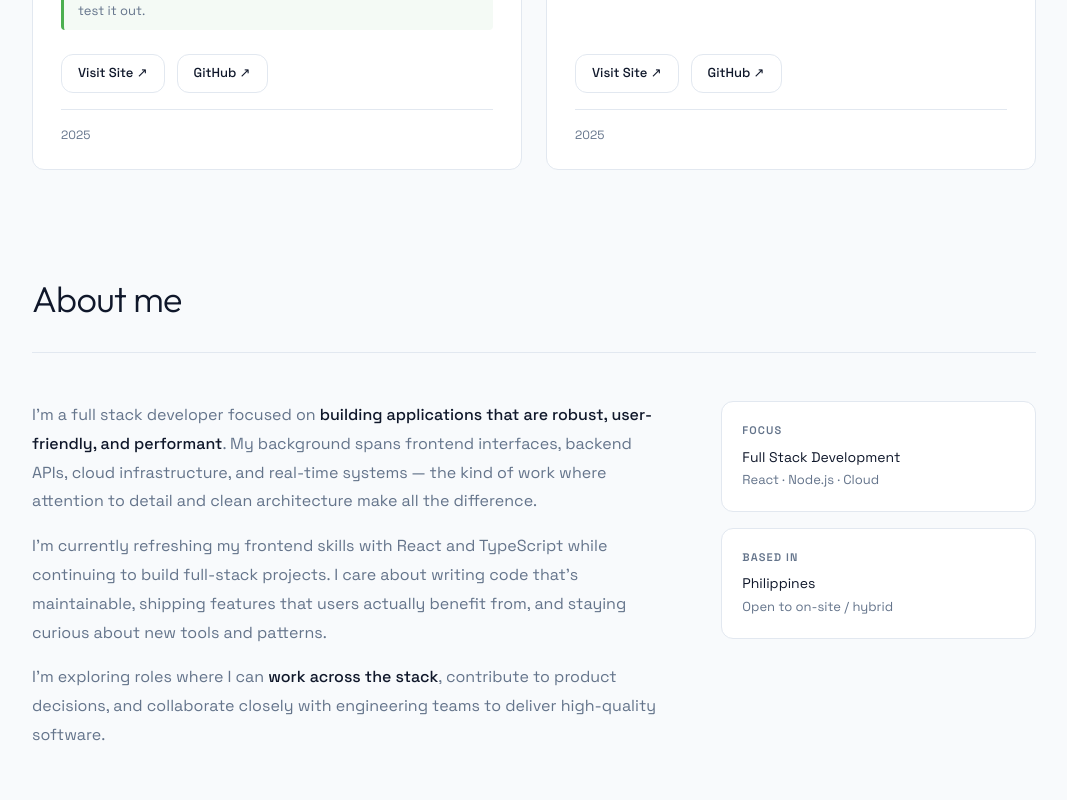
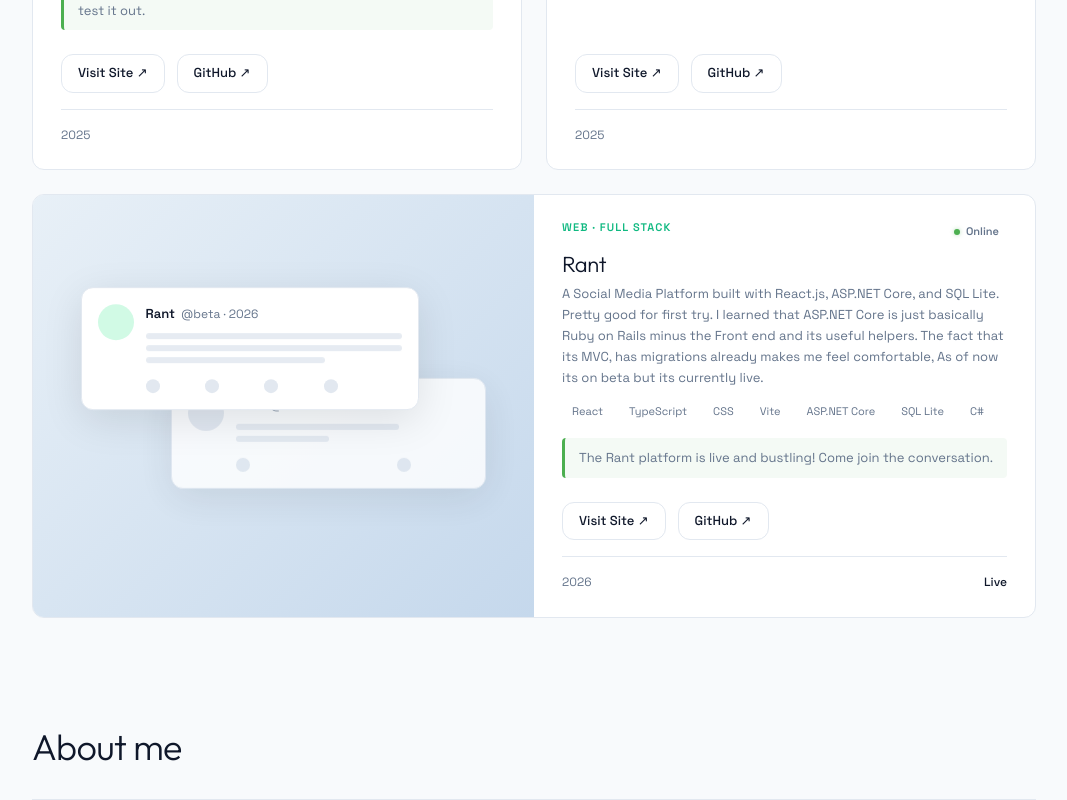
Before and after one commit to hausenlot/hausen_portfolio-v2, a React (Vite) app: page / in a window 1280 px wide. Shown: the part 2124-2924 px from the top of the page, without its empty margins (106-1173 px from the left). Built offline with nearby package versions, Linux system fonts and the light colour scheme.

Commit message:
Added a new Project that Ive been workingg for the past 2 weeks (research, testing / protyping and implementation)

```diff
--- a/src/components/Work.tsx
+++ b/src/components/Work.tsx
@@ -12,11 +12,26 @@ const Work = () => {
 
             const checkProjectStatus = (url: string) => {
                 return new Promise<string>((resolve) => {
-                    const img = new Image();
-                    img.onload = () => resolve("Online");
-                    img.onerror = () => resolve("Offline");
-                    // Append vite.svg and a timestamp to bypass cache
-                    img.src = `${url}vite.svg?t=${new Date().getTime()}`;
+                    const icons = ['favicon.svg', 'vite.svg', 'favicon.ico', 'favicon.png'];
+                    let currentIconIndex = 0;
+
+                    const tryNextIcon = () => {
+                        if (currentIconIndex >= icons.length) {
+                            resolve("Offline");
+                            return;
+                        }
+
+                        const img = new Image();
+                        img.onload = () => resolve("Online");
+                        img.onerror = () => {
+                            currentIconIndex++;
+                            tryNextIcon();
+                        };
+                        // Append icon and a timestamp to bypass cache
+                        img.src = `${url}${icons[currentIconIndex]}?t=${new Date().getTime()}`;
+                    };
+
+                    tryNextIcon();
                 });
             };
 
@@ -101,6 +116,48 @@ const Work = () => {
                                                 <div className="server-lines">
                                                     <div className="s-line"></div>
                                                     <div className="s-line"></div>
+                                                </div>
+                                            </div>
+                                        </div>
+                                    </div>
+                                );
+                            case 'social':
+                                return (
+                                    <div className="thumb-feed">
+                                        <div className="thumb-social-tw">
+                                            <div className="tw-avatar"></div>
+                                            <div className="tw-content">
+                                                <div className="tw-header">
+                                                    <div className="tw-name">Rant</div>
+                                                    <div className="tw-handle">@beta · 2026</div>
+                                                </div>
+                                                <div className="tw-text">
+                                                    <div className="tw-line"></div>
+                                                    <div className="tw-line"></div>
+                                                    <div className="tw-line mid"></div>
+                                                </div>
+                                                <div className="tw-actions">
+                                                    <div className="tw-action"></div>
+                                                    <div className="tw-action"></div>
+                                                    <div className="tw-action"></div>
+                                                    <div className="tw-action"></div>
+                                                </div>
+                                            </div>
+                                        </div>
+                                        <div className="thumb-social-tw secondary">
+                                            <div className="tw-avatar secondary"></div>
+                                            <div className="tw-content">
+                                                <div className="tw-header">
+                                                    <div className="tw-name">User</div>
+                                                    <div className="tw-handle">@dev · 2m</div>
+                                                </div>
+                                                <div className="tw-text">
+                                                    <div className="tw-line mid"></div>
+                                                    <div className="tw-line short"></div>
+                                                </div>
+                                                <div className="tw-actions">
+                                                    <div className="tw-action"></div>
+                                                    <div className="tw-action"></div>
                                                 </div>
                                             </div>
                                         </div>
@@ -423,6 +480,107 @@ const Work = () => {
                     border-radius: 1px;
                 }
 
+                /* Twitter-style Social Art */
+                .thumb-feed {
+                    position: relative;
+                    width: 90%;
+                    height: 80%;
+                    display: flex;
+                    align-items: center;
+                    justify-content: center;
+                }
+                .thumb-social-tw {
+                    position: absolute;
+                    width: 75%;
+                    background: var(--surface);
+                    border-radius: 12px;
+                    padding: 16px;
+                    border: 1px solid var(--border);
+                    display: flex;
+                    gap: 12px;
+                    animation: float 6s ease-in-out infinite;
+                    box-shadow: 0 10px 40px rgba(0,0,0,0.1);
+                    z-index: 2;
+                    top: 15%;
+                    left: 5%;
+                }
+                .thumb-social-tw.secondary {
+                    z-index: 1;
+                    top: 45%;
+                    left: 25%;
+                    width: 70%;
+                    animation-delay: -3s;
+                    opacity: 0.8;
+                }
+                .tw-line.short { width: 40%; }
+                @keyframes float {
+                    0%, 100% { transform: translateY(0); }
+                    50% { transform: translateY(-12px); }
+                }
+                .tw-avatar {
+                    width: 36px;
+                    height: 36px;
+                    border-radius: 50%;
+                    background: var(--accent-light);
+                    flex-shrink: 0;
+                }
+                .tw-avatar.secondary {
+                    background: var(--border);
+                }
+                .tw-content {
+                    flex: 1;
+                    display: flex;
+                    flex-direction: column;
+                    gap: 8px;
+                }
+                .tw-header {
+                    display: flex;
+                    align-items: center;
+                    gap: 6px;
+                }
+                .tw-name {
+                    font-size: 13px;
+                    font-weight: 700;
+                    color: var(--ink);
+                }
+                .tw-handle {
+                    font-size: 12px;
+                    color: var(--ink-muted);
+                }
+                .tw-text {
+                    display: flex;
+                    flex-direction: column;
+                    gap: 6px;
+                }
+                .tw-line {
+                    height: 6px;
+                    background: var(--border);
+                    border-radius: 3px;
+                    animation: pulse-line 3s ease-in-out infinite;
+                }
+                .tw-line.mid { width: 70%; }
+                @keyframes pulse-line {
+                    0%, 100% { opacity: 1; }
+                    50% { opacity: 0.5; }
+                }
+                .tw-actions {
+                    display: flex;
+                    justify-content: space-between;
+                    margin-top: 8px;
+                    padding-right: 25%;
+                }
+                .tw-action {
+                    width: 14px;
+                    height: 14px;
+                    border-radius: 50%;
+                    background: var(--border);
+                    transition: transform 0.2s, background 0.2s;
+                }
+                .work-card:hover .tw-action {
+                    background: var(--accent-light);
+                    transform: scale(1.1);
+                }
+
                 .work-body {
                     padding: 24px 28px;
                     display: flex;
@@ -579,7 +737,7 @@ const Work = () => {
                     .work-section { padding: 30px 24px; }
                     .work-grid { grid-template-columns: 1fr; }
                     .work-card.featured { grid-template-columns: 1fr; display: flex; flex-direction: column; }
-                    .work-card.featured .work-thumb { height: auto; }
+                    .work-card.featured .work-thumb { height: auto; aspect-ratio: 16/10; }
                 }
             `}</style>
         </section>
--- a/src/data/projects.ts
+++ b/src/data/projects.ts
@@ -14,7 +14,7 @@ export interface Project {
     repo?: string;
     featured?: boolean;
     checkUrl?: string;
-    thumbnailType?: 'dashboard' | 'terminal' | 'server' | 'api';
+    thumbnailType?: 'dashboard' | 'terminal' | 'server' | 'api' | 'social';
     offlineMessage?: string;
     onlineMessage?: string;
     demoUrl?: string;
@@ -70,9 +70,27 @@ export const projects: Project[] = [
         descriptionDesktop: "So what did the audio said? Yes, I will tell you. Drag and drop the file, pick output and there you go. Free STT service. Just make sure you speak english.",
         description: "So what did the audio said? Yes, I will tell you. Drag and drop the file, pick output and there you go. Free STT service. Just make sure you speak english.",
         thumbnailType: 'terminal',
-        offlineMessage: "My local server is currently asleep 💤. Feel free to contact me if you'd like me to spin it up for you to test.",
+        offlineMessage: "It's down, No plan on running it due to the fact that it consumes too much RAM and most of the time its on IDLE, so no I wont run this again.",
         onlineMessage: "The STT microservice runs hot! Ready to transcribe your audio right now.",
         demoUrl: "https://www.youtube.com/@hausenlot"
+    },
+    {
+        title: 'Rant',
+        description: 'A Social Media Platform built with React.js, ASP.NET Core, and SQL Lite. Pretty good for first try. I learned that ASP.NET Core is just basically Ruby on Rails minus the Front end and its useful helpers. The fact that its MVC, has migrations already makes me feel comfortable, As of now its on beta but its currently live.',
+        tech: ['React', 'TypeScript', 'CSS', 'Vite', 'ASP.NET Core', 'SQL Lite', 'C#'],
+        category: 'Web · Full Stack',
+        year: '2026',
+        impact: 'Live',
+        thumbGradient: 'linear-gradient(135deg, #E8F0F7 0%, #C5D8EC 100%)',
+        thumbGradientDark: 'linear-gradient(135deg, #141C26 0%, #1A2636 100%)',
+        repo: 'https://github.com/hausenlot/socmed-backend',
+        url: 'https://social.polobutporo.xyz/',
+        featured: true,
+        thumbnailType: 'social',
+        checkUrl: 'https://social.polobutporo.xyz/',
+        offlineMessage: "My local server is currently asleep 💤. Feel free to contact me if you'd like me to spin it up for you to test.",
+        onlineMessage: "The Rant platform is live and bustling! Come join the conversation.",
+        descriptionMobile: "Social media for yappers with anger management issue."
     },
     // {
     //     title: 'Deployment Tool',
```
